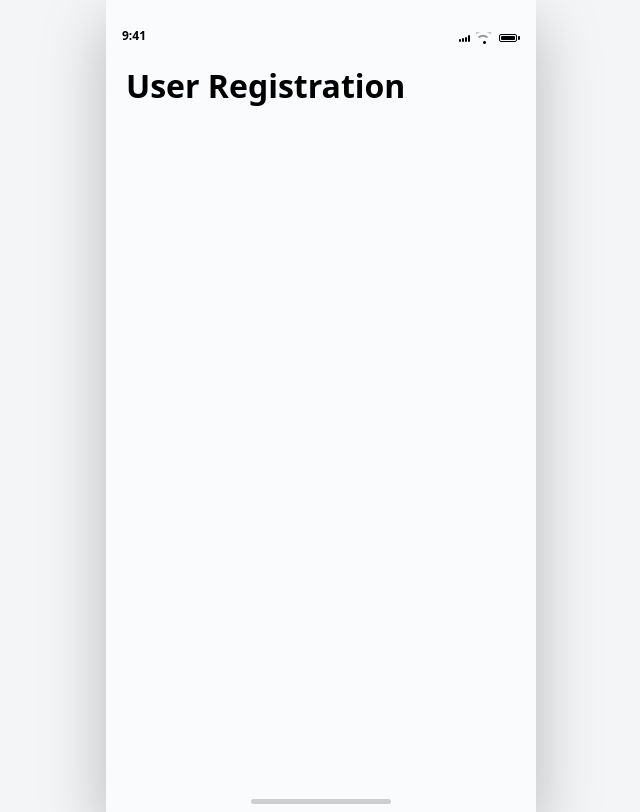
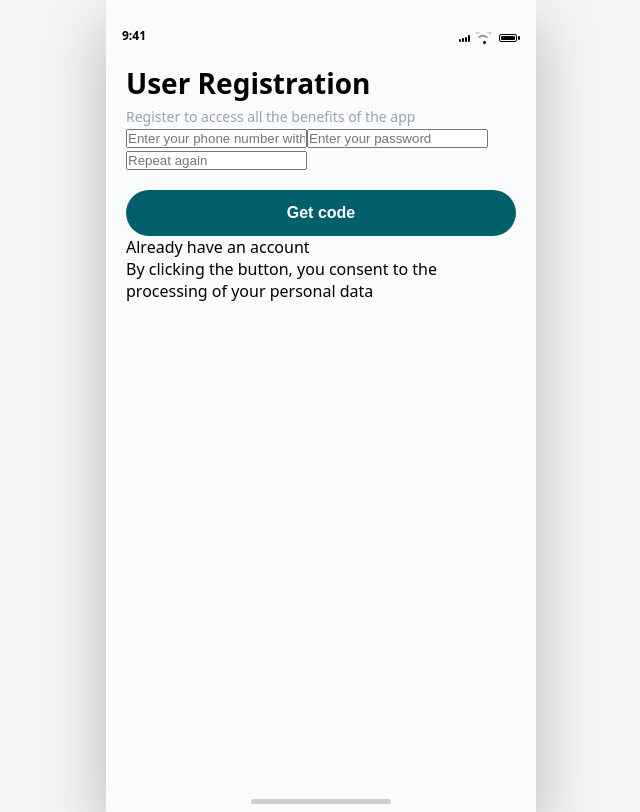
Before and after one commit to Nivedha29/morago_frontend_dec3, a React (Vite) app: page /register-user in a window 1280 px wide. Shown: the whole page, without its empty margins (319-959 px from the left). Built offline with nearby package versions, Linux system fonts and the light colour scheme.

Commit message:
Add UserRegisterPage with registration form inputs and navigation

```diff
--- a/src/pages/UserRegisterPage.jsx
+++ b/src/pages/UserRegisterPage.jsx
@@ -1,13 +1,73 @@
-import React from "react";
+import React, { useState } from "react";
+import { useNavigate } from "react-router-dom";
 import StatusBar from "../components/StatusBar";
 
 const UserRegisterPage = () => {
+  const navigate = useNavigate();
+
+  const [form, setForm] = useState({
+    phone: "",
+    password: "",
+    confirmPassword: "",
+  });
+
+  const handleChange = (e) => {
+    setForm({
+      ...form,
+      [e.target.name]: e.target.value,
+    });
+  };
+
   return (
     <div className="screen login-screen">
       <StatusBar />
 
       <div className="login-body">
-        <h1>User Registration</h1>
+        <div className="login-header">
+          <h1 className="login-title">User Registration</h1>
+          <p className="login-subtitle">
+            Register to access all the benefits of the app
+          </p>
+        </div>
+
+        <div className="login-form">
+          <input
+            className="login-input"
+            name="phone"
+            placeholder='Enter your phone number without "-"'
+            value={form.phone}
+            onChange={handleChange}
+          />
+
+          <input
+            className="login-input"
+            type="password"
+            name="password"
+            placeholder="Enter your password"
+            value={form.password}
+            onChange={handleChange}
+          />
+
+          <input
+            className="login-input"
+            type="password"
+            name="confirmPassword"
+            placeholder="Repeat again"
+            value={form.confirmPassword}
+            onChange={handleChange}
+          />
+
+          <button className="btn btn-login">Get code</button>
+
+          <p className="login-back" onClick={() => navigate("/login")}>
+            Already have an account
+          </p>
+
+          <p className="login-consent">
+            By clicking the button, you consent to the processing of your
+            personal data
+          </p>
+        </div>
       </div>
 
       <div className="home-indicator" />
```
